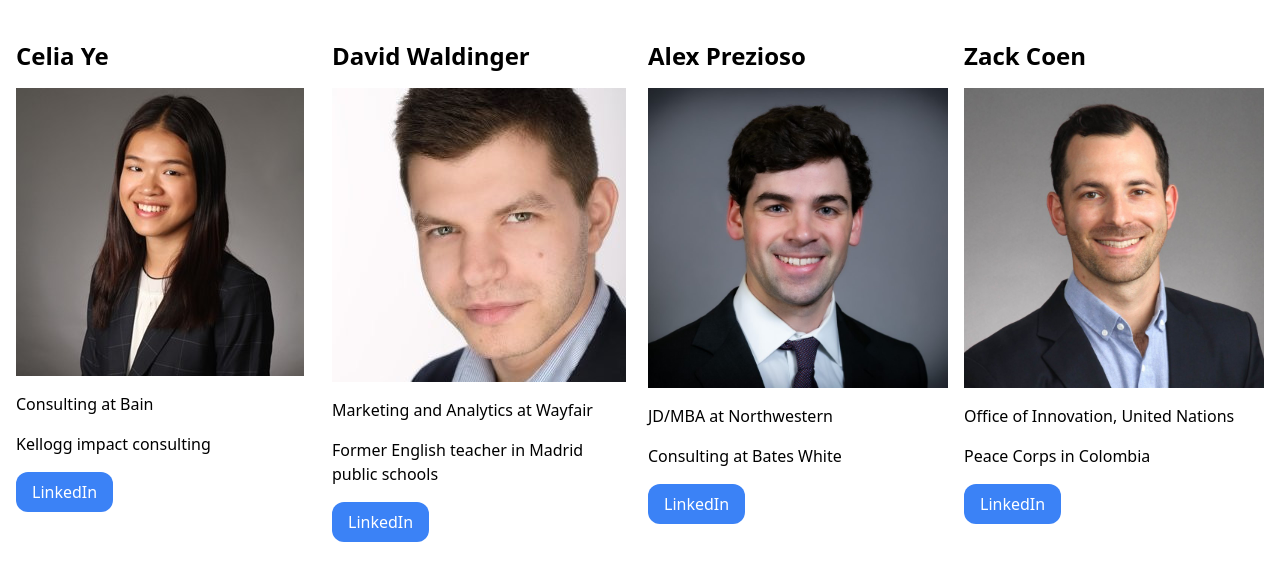
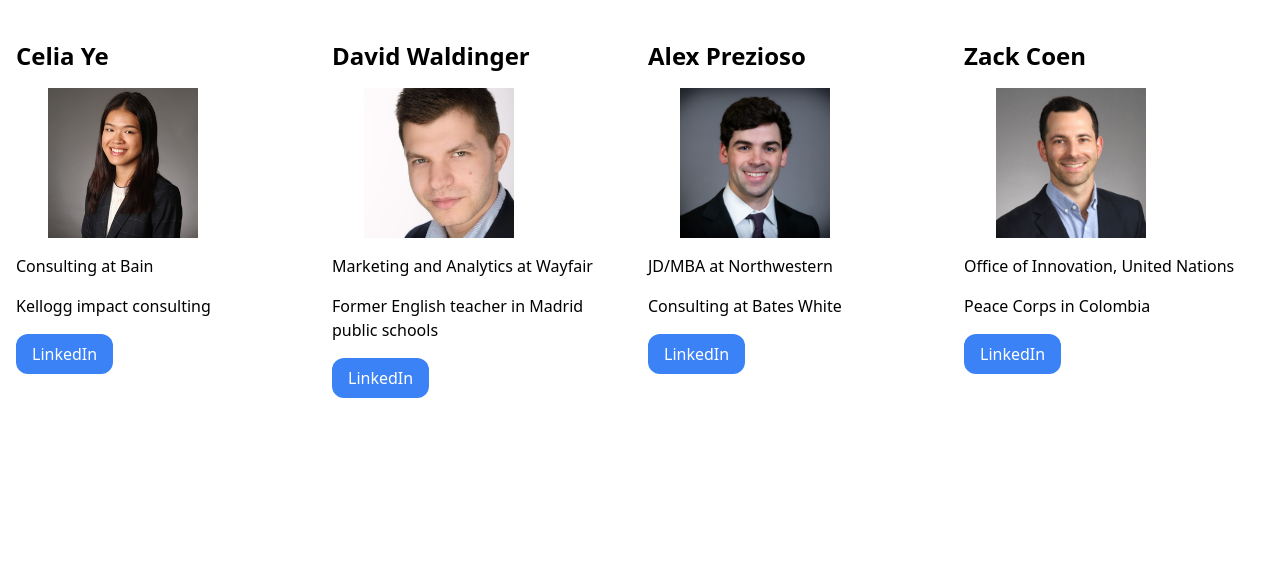
Before and after one commit to ZekeFreiheit/final, a website: page fundus.html in a window 1280 px wide. Shown: the part 212-792 px from the top of the page. Drawn offline with nearby package versions, Linux system fonts and the light colour scheme; no server answers.

Commit message:
final update

```diff
--- a/fundus.html
+++ b/fundus.html
@@ -44,7 +44,7 @@
       <div class="md:w-1/4">
         <div class="space-y-4 md:mt-0 mt-8">
           <h2 class="font-bold text-2xl">Celia Ye</h2>
-          <div>
+          <div class="md:w-1/2 m-8">
             <img src="CeliaY.jpg">
           </div>
           <div>Consulting at Bain</div>
@@ -55,7 +55,7 @@
       <div class="md:w-1/4">
         <div class="space-y-4 md:mt-0 mt-8">
           <h2 class="font-bold text-2xl">David Waldinger</h2>
-          <div>
+          <div class="md:w-1/2 m-8">
             <img src="DavidW.jpg">
           </div>
           <div>Marketing and Analytics at Wayfair</div>
@@ -66,7 +66,7 @@
       <div class="md:w-1/4">
         <div class="space-y-4 md:mt-0 mt-8">
           <h2 class="font-bold text-2xl">Alex Prezioso</h2>
-          <div>
+          <div class="md:w-1/2 m-8">
             <img src="AlexP.jpg">
           </div>
           <div>JD/MBA at Northwestern</div>
@@ -78,7 +78,7 @@
       <div class="md:w-1/4">
         <div class="space-y-4 md:mt-0 mt-8">
           <h2 class="font-bold text-2xl">Zack Coen</h2>
-          <div>
+          <div class="md:w-1/2 m-8">
             <img src="ZackC.jpg">
           </div>
           <div>Office of Innovation, United Nations</div>
```
